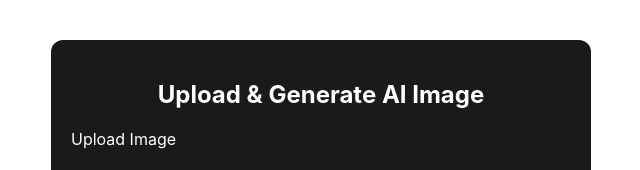
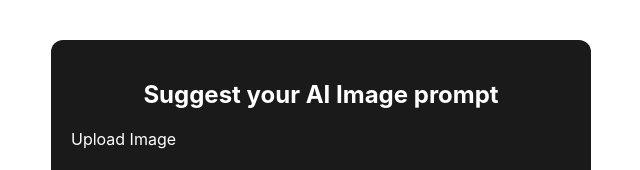
Before and after one commit to pavanch1999/prompt-snap, a React (Create React App) app in the folder frontend/: page /upload in a window 1280 px wide. Shown: the top 170 px of the page, without its empty margins (319-959 px from the left). Built offline with nearby package versions, Linux system fonts and the light colour scheme.

Commit message:
with extratext

```diff
--- a/frontend/src/UploadForm.js
+++ b/frontend/src/UploadForm.js
@@ -49,7 +49,7 @@ function UploadForm() {
 
   return (
     <div className="upload-container">
-      <h2>Upload & Generate AI Image</h2>
+      <h2>Suggest your AI Image prompt</h2>
       <form onSubmit={handleSubmit}>
         <label>Upload Image</label>
         <input type="file" accept="image/*" onChange={handleImageUpload} />
```
Also changed, not shown: 1 other file (tests, documents, lock files or other folders).
